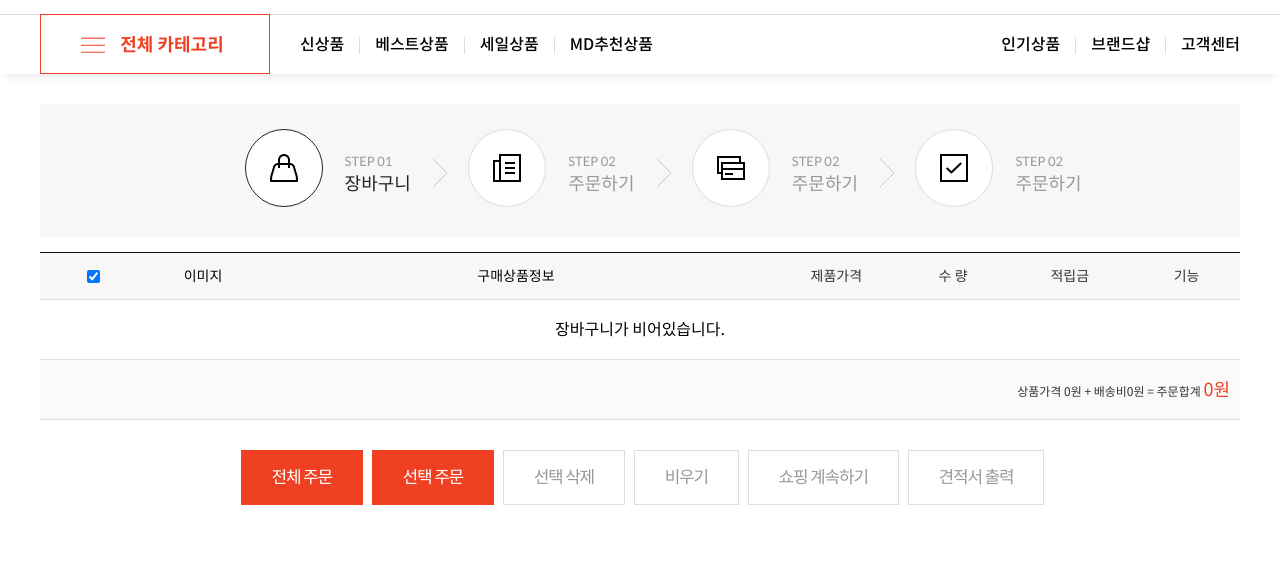
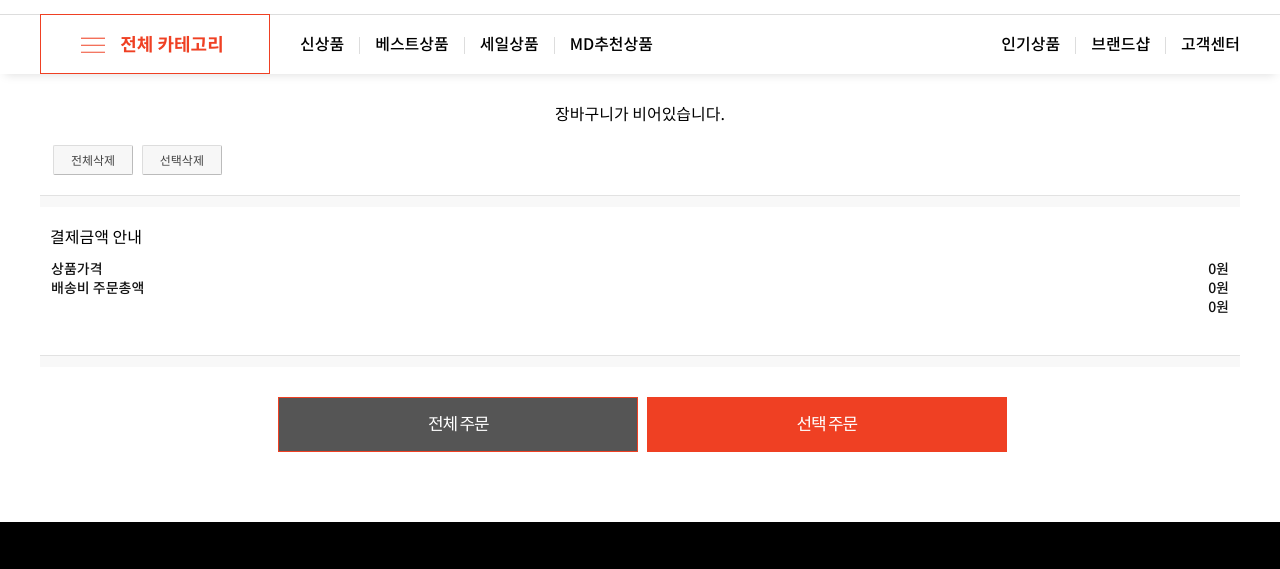
Before and after one commit to AungThuKha20/wizmall, a website: page page/order_delete.html in a window 1280 px wide. Shown: the part 111-680 px from the top of the page. Drawn offline with nearby package versions, Linux system fonts and the light colour scheme; files that its build step writes are made by us from their sources; a script that the page names is missing; files whose address does not match are found by name.

Commit message:
update final "

```diff
--- a/assets/css/media1.css
+++ b/assets/css/media1.css
@@ -1061,7 +1061,9 @@
   .shopping_cart .shopping_m .order_member_btn .shopping_cart_btn {
     display: none;
   }
-
+  .shopping_cart.shopping_delete .shopping_m .crt_total{
+    padding:0;
+   }
   .shopping_cart .shopping_m .crt_total {
     padding: 20px 15px;
   }
@@ -1079,6 +1081,10 @@
     text-align: right;
   }
   /* mobile end */
+
+  .shopping_delete .order_member_btn .on {
+    width: 45%;
+}
   .inquiry .button_list a {
     padding: 10px 50px;
     font-size: 13px;
--- a/assets/css/sub01.css
+++ b/assets/css/sub01.css
@@ -940,7 +940,46 @@ body {
   box-sizing: border-box;
   cursor: pointer;
 }
-
+.shopping_delete .order_member_btn .on {
+  width: 30%;
+}
+.shopping_delete .order_member_btn .on.shop_btn {
+background: #555;
+}
+.shopping_cart.shopping_delete{
+  width: 100%;
+}
+.shopping_cart.shopping_delete .shopping_m .shopping_info {
+  display: flex;
+  padding: 12px 11px;
+  height: 107px;
+  color: #111;
+  font-size: 14px;
+  font-weight: 500;
+  justify-content: space-between;
+}
+.shopping_delete .shopping_m .shopping_btn {
+  margin: 20px auto;
+  padding: 0 8px;
+}
+.shopping_delete .shopping_m .crt_total h2{
+  margin-left: 10px;
+  margin-top: 20px;
+}
+.shopping_delete .shopping_m .shopping_btn .btn_small {
+  display: inline-block;
+  height: 30px;
+  line-height: 30px;
+  padding: 0 17px;
+  font-size: 12px;
+  color: #444;
+  background: #f7f7f7;
+  border-radius: 2px;
+  margin-left: 5px;
+  border: 1px solid #ddd;
+  border-right-color: #bbb;
+  border-bottom-color: #bbb;
+}
 /**************************shopping order *************/
 .shopping_cart .order_member_btn .on {
   background: #ef4023;
@@ -1066,6 +1105,13 @@ body {
 /* brand */
 .brand_shop .product_search_list  li{
   height: auto;
+}
+/*  */
+.cart_total h2{
+  font-size: 16px;
+  font-weight: 500;
+  color: #111;
+  margin: 0 0 12px;
 }
 /************************ product Search **********************/
 .product_search_list .search_detail {
--- a/page/order_delete.html
+++ b/page/order_delete.html
@@ -37,86 +37,47 @@
   <body>
     ${require('./include/_header.html')}
 
-    <div class="container shopping_cart">
-      <div class="shopping_cart_step">
-        <ul class="shopping_card_step_item">
-          <li>
-            <span class="icon1 on"></span>
-            <small> STEP 01</small><br />
-            <strong class="on_color">장바구니 </strong>
-          </li>
-          <li>
-            <i></i>
-            <span class="icon2"></span>
-            <small>STEP 02</small><br />
-            <strong>주문하기</strong>
-          </li>
-          <li>
-            <i></i>
-            <span class="icon3"></span>
-            <small>STEP 02</small><br />
-            <strong>주문하기</strong>
-          </li>
-          <li>
-            <i></i>
-            <span class="icon4"></span>
-            <small>STEP 02</small><br />
-            <strong>주문하기</strong>
-          </li>
-        </ul>
+    <div class="container shopping_delete shopping_cart">
+
+    <div class="shopping_m">
+      <h3 style="text-align: center; margin-top: 30px;">장바구니가 비어있습니다.</h3>
+      <div class="shopping_btn">
+        <a href="/dist/order_delete.html" class="btn_small"> 전체삭제</a>
+        <a href="#" class="btn_small"> 선택삭제</a>
       </div>
-      <div class="shopping_table">
-        <table class="shopping_detail_cont table_cont">
-          <tbody>
-            <tr>
-              <th style="min-width: 40px">
-                <input type="checkbox" name="select_tmp" checked="" />
-              </th>
-              <th style="min-width: 70px">이미지</th>
-              <th style="text-align: center; min-width: 514px">구매상품정보</th>
-              <th class="td_label3" style="background-color: #f7f7f7">
-                제품가격
-              </th>
-              <th class="td_label3" style="background-color: #f7f7f7">수 량</th>
-              <th class="td_label3" style="background-color: #f7f7f7">
-                적립금
-              </th>
-              <th class="td_label3" style="background-color: #f7f7f7">기능</th>
-            </tr>
-            <tr>
-              <td colspan="7" height="60" align="center">
-                장바구니가 비어있습니다.
-              </td>
-            </tr>
-            <tr>
-                <td
-                  colspan="7"
-                  class="td_label4"
-                  style="
-                    text-align: right;
-                    background-color: #fafafa;
-                    padding-right: 10px;
-                  "
-                >상품가격 0원 + 배송비0원 = 주문합계
-                  <span class="order_prd_price">0원</span>
-                </td>
-              </tr>
-          </tbody>
-        </table>
+      <div class="gry_bar"></div>
+      <div class="crt_total">
+
+      <h2 >결제금액 안내</h2>
       </div>
+      <div class="shopping_info">
 
+        <div class="shopping_info_cont_left">
+          <span>
+            상품가격</span><br>
+          <span>배송비</span>
+          <span>주문총액</span>
+        </div>
+        <div class="shopping_info_cont_right">
+          <span>0원
+            </span><br>
+            <span>0원
+            </span><br>
+          <span>0원</span>
+        </div>
+      </div>
+      <div class="gry_bar"></div>
       <div
-        class="order_member_btn"
-        style="text-align: center; margin: 30px 0 70px"
-      >
-        <a href="shopping_order.html" class="on">전체 주문</a>
-        <a href="shopping_order.html" class="on">선택 주문</a>
+      class="order_member_btn"
+      style="text-align: center; margin: 30px 0px 70px"
+    >
+      <a href="/dist/order.html" class="on shop_btn">전체 주문</a>
+      <a href="/dist/order.html" class="on">선택 주문</a>
 
-        <a href="order_delete.html">선택 삭제</a>
-        <a href="order_delete.html">비우기</a>
-        <a href="product_detail.html">쇼핑 계속하기</a>
-        <a href="#">견적서 출력</a>
-      </div>
+
+    </div>
+    </div>
+
     </div>
 
     ${require('./include/_footer.html')}
```
Also changed, not shown: dist/order_delete.html.
